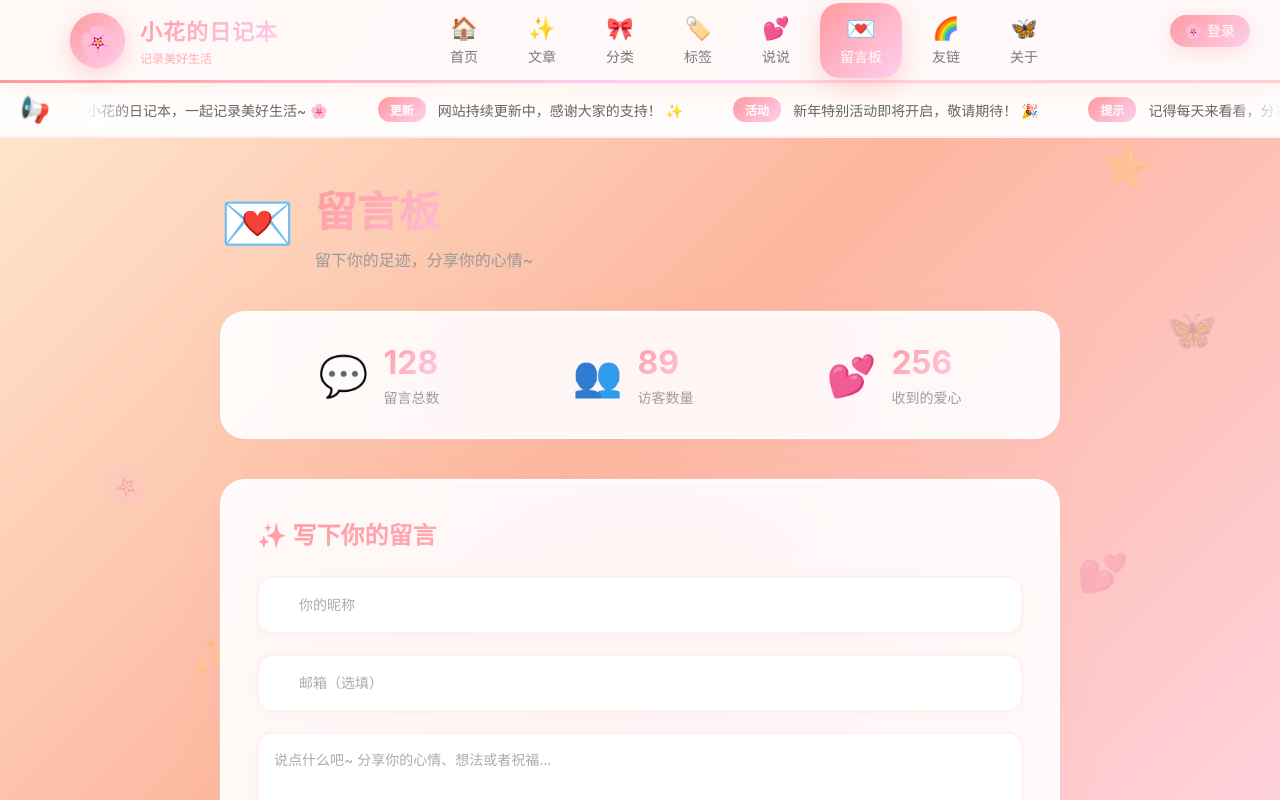
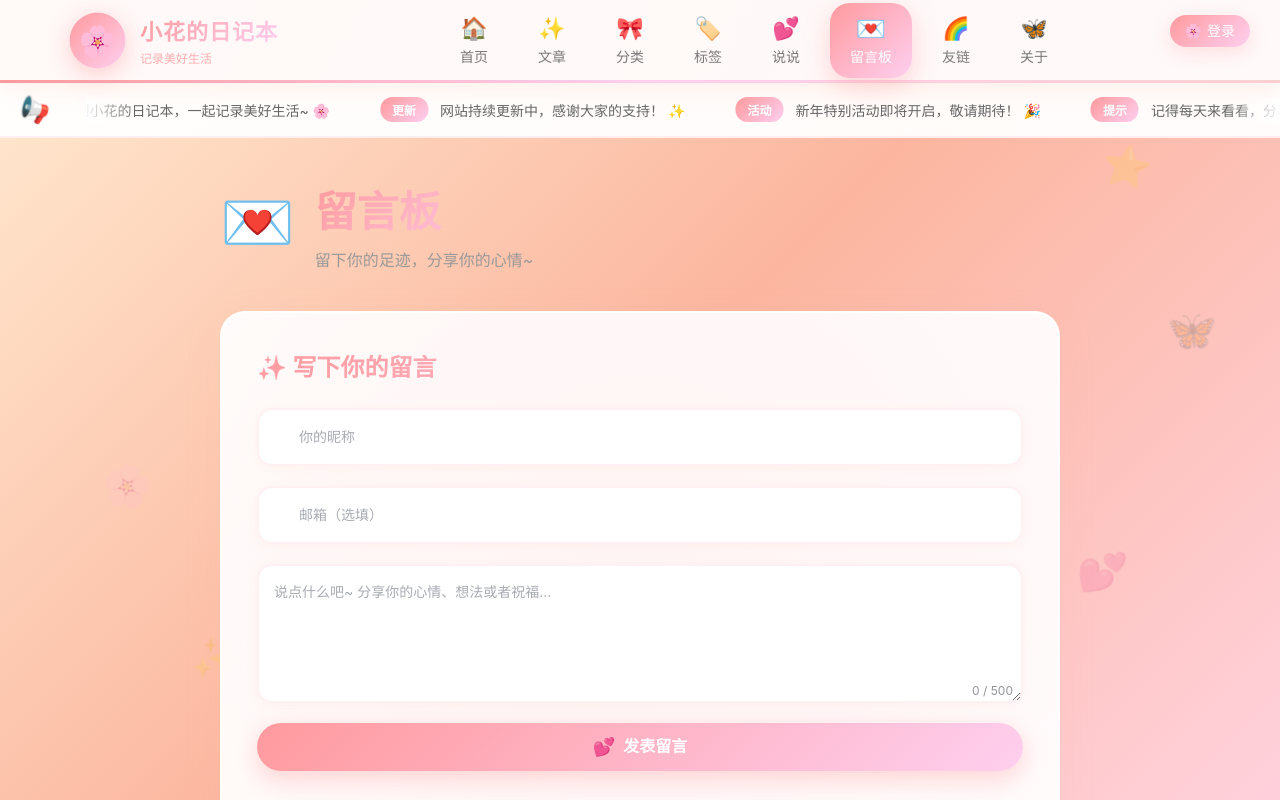
Before and after one commit to szzxl/blog, a Vue app: page /web/guestbook in a window 1280 px wide. Shown: the top 800 px of the page. Built offline with nearby package versions, Linux system fonts and the light colour scheme.

Commit message:
优化页面

```diff
--- a/src/components/Header.vue
+++ b/src/components/Header.vue
@@ -45,8 +45,9 @@
           <span class="nav-text">关于</span>
         </router-link>
       </nav>
+    </div>
 
-      <!-- 用户中心 -->
+    <!-- 用户中心 - 移到container外面 -->
     <div class="user-center">
       <template v-if="userStore.isLoggedIn">
         <el-dropdown @command="handleCommand">
@@ -77,7 +78,6 @@
           登录
         </el-button>
       </template>
-      </div>
     </div>
   </header>
 
@@ -191,8 +191,11 @@ const handleCommand = (command: string) => {
       showProfileDialog.value = true
       break
     case 'admin':
-      // 跳转到管理后台，可以改成实际的后台地址
-      window.open('/admin', '_blank')
+      // 跳转到管理后台 - 同域名根路径
+      const hostname = window.location.hostname
+      const protocol = window.location.protocol
+      const adminUrl = `${protocol}//${hostname}`
+      window.open(adminUrl, '_blank')
       ElMessage.success('正在跳转到管理后台...')
       break
     case 'logout':
@@ -230,8 +233,7 @@ const handleCommand = (command: string) => {
     max-width: 1200px;
     margin: 0 auto;
     padding: 0 30px;
-    display: grid;
-    grid-template-columns: auto 1fr auto;
+    display: flex;
     align-items: center;
     min-height: 80px;
     position: relative;
@@ -288,6 +290,7 @@ const handleCommand = (command: string) => {
     display: flex;
     gap: 10px;
     justify-content: center;
+    flex: 1;
 
     .nav-item {
       display: flex;
--- a/src/views/Guestbook.vue
+++ b/src/views/Guestbook.vue
@@ -7,31 +7,6 @@
         <div class="header-text">
           <h1>留言板</h1>
           <p>留下你的足迹，分享你的心情~</p>
-        </div>
-      </div>
-
-      <!-- 留言统计 -->
-      <div class="stats-card card">
-        <div class="stat-item">
-          <div class="stat-icon">💬</div>
-          <div class="stat-info">
-            <div class="stat-value">128</div>
-            <div class="stat-label">留言总数</div>
-          </div>
-        </div>
-        <div class="stat-item">
-          <div class="stat-icon">👥</div>
-          <div class="stat-info">
-            <div class="stat-value">89</div>
-            <div class="stat-label">访客数量</div>
-          </div>
-        </div>
-        <div class="stat-item">
-          <div class="stat-icon">💕</div>
-          <div class="stat-info">
-            <div class="stat-value">256</div>
-            <div class="stat-label">收到的爱心</div>
-          </div>
         </div>
       </div>
 
@@ -156,40 +131,6 @@ const submitMessage = () => {
   }
 }
 
-.stats-card {
-  display: flex;
-  justify-content: space-around;
-  padding: 30px;
-  margin-bottom: 40px;
-
-  .stat-item {
-    display: flex;
-    align-items: center;
-    gap: 15px;
-
-    .stat-icon {
-      font-size: 40px;
-    }
-
-    .stat-info {
-      .stat-value {
-        font-size: 32px;
-        font-weight: 700;
-        background: linear-gradient(135deg, #ff9a9e 0%, #fecfef 100%);
-        -webkit-background-clip: text;
-        -webkit-text-fill-color: transparent;
-        background-clip: text;
-      }
-
-      .stat-label {
-        font-size: 14px;
-        color: #999;
-        margin-top: 5px;
-      }
-    }
-  }
-}
-
 .message-form {
   padding: 35px;
   margin-bottom: 40px;
@@ -296,19 +237,8 @@ const submitMessage = () => {
     }
   }
 
-  .stats-card {
-    flex-direction: column;
-    gap: 20px;
-
-    .stat-item {
-      justify-content: center;
-    }
-  }
-
   .message-form {
     padding: 25px;
   }
-
-
 }
 </style>
```
Lines whose indentation alone changed are shown as unchanged.
